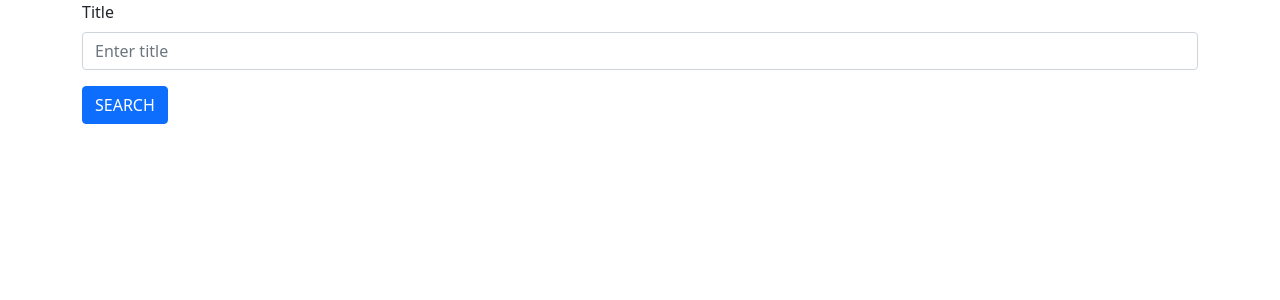
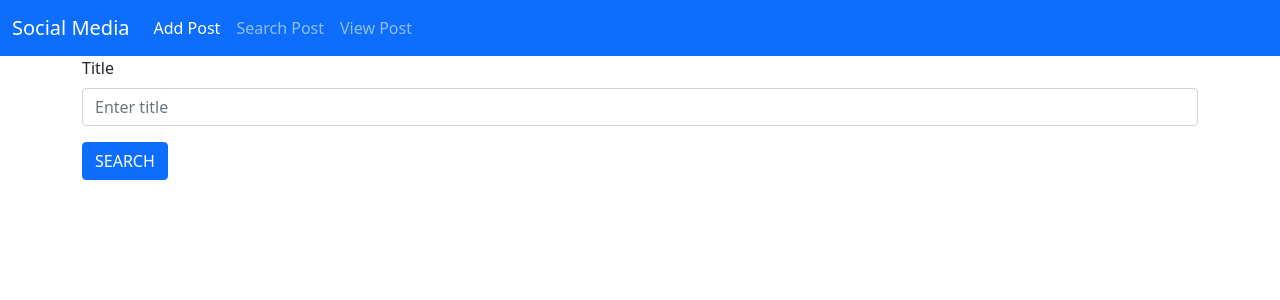
Before and after one commit to sruthybabu/Social-Media-App, a React (Create React App) app: page /search in a window 1280 px wide. Shown: the top 300 px of the page. Built offline with nearby package versions, Linux system fonts and the light colour scheme.

Commit message:
completed

```diff
--- a/src/components/Searchpost.js
+++ b/src/components/Searchpost.js
@@ -1,18 +1,25 @@
-import React from 'react'
+import React, { useState } from 'react'
+import Navbar from './Navbar'
 
 const Searchpost = () => {
+    var [title,setTitle]=useState("")
+    const subData=()=>{
+        const data={"title":title}
+        console.log(data)
+    }
   return (
     <div>
+        <Navbar/>
 <div className="container">
     <div className="row">
         <div className="col col-12 col-sm-12 col-md-12 col-lg-12 col-xl-12 col-xxl-12">
             <div className="row g-3">
                 <div className="col col-12 col-sm-12 col-md-12 col-lg-12 col-xl-12 col-xxl-12">
                     <label for="" className="form-label">Title</label>
-                    <input placeholder="Enter title" type="text" className="form-control"/>
+                    <input onChange={(e)=>{setTitle(e.target.value)}} placeholder="Enter title" type="text" className="form-control"/>
                 </div>
                 <div className="col col-12 col-sm-6 col-md-6 col-lg-6 col-xl-6 col-xxl-6">
-                    <button className="btn btn-primary">SEARCH</button>
+                    <button onClick={subData} className="btn btn-primary">SEARCH</button>
                 </div>
             </div>
         </div>
```
